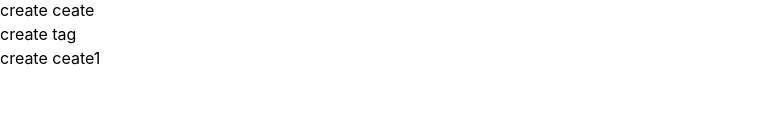
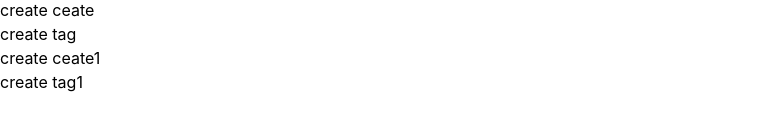
Before and after one commit to UmiduKaushika97/promotion-project, a React (Vite) app: page / in a window 1280 px wide. Shown: the part 438-568 px from the top of the page, without its empty margins (0-784 px from the left). Built offline with nearby package versions, Linux system fonts and the light colour scheme.

Commit message:
tabs added

```diff
--- a/src/App.tsx
+++ b/src/App.tsx
@@ -28,6 +28,7 @@ function App() {
 <p>create ceate</p>
 <h1>create tag</h1>
 <p>create ceate1</p>
+<h1>create tag1</h1>
 
 
     </>
```
